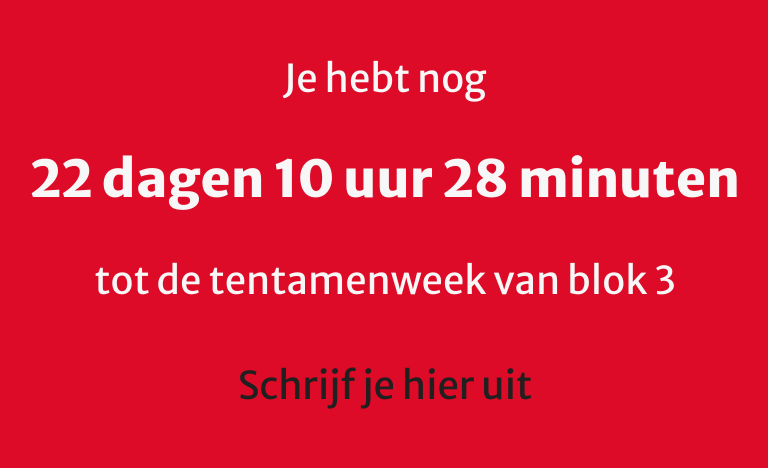
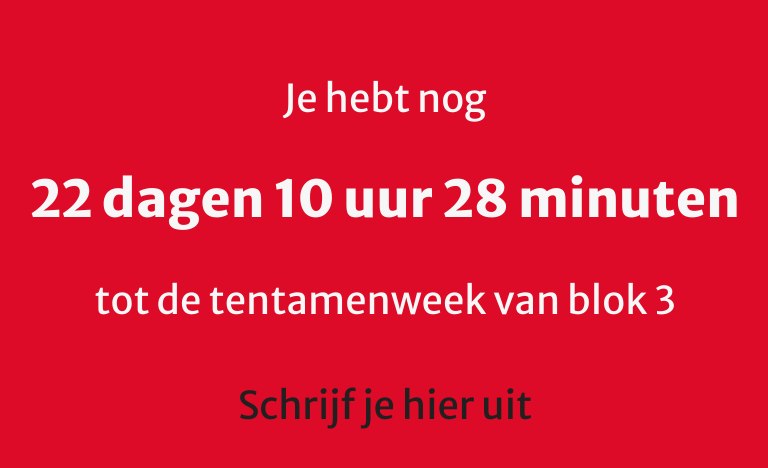
Before and after one commit to Jordakoes/tentamenchecker, a plain HTML site: page index.html in a window 1280 px wide. Shown: the part 166-634 px from the top of the page, without its empty margins (255-1023 px from the left). Drawn offline with Linux system fonts and the light colour scheme.

Commit message:
Centered

```diff
--- a/main.css
+++ b/main.css
@@ -1,9 +1,10 @@
 @import url('https://fonts.googleapis.com/css?family=Merriweather+Sans:400,800');
 
 html, body {
-    height: 95vh;
+    height: 100%;
     background-color: #DD0B27;
     font-family: 'Merriweather Sans', sans-serif;
+    overflow: hidden;
 }
 
 body {
```
